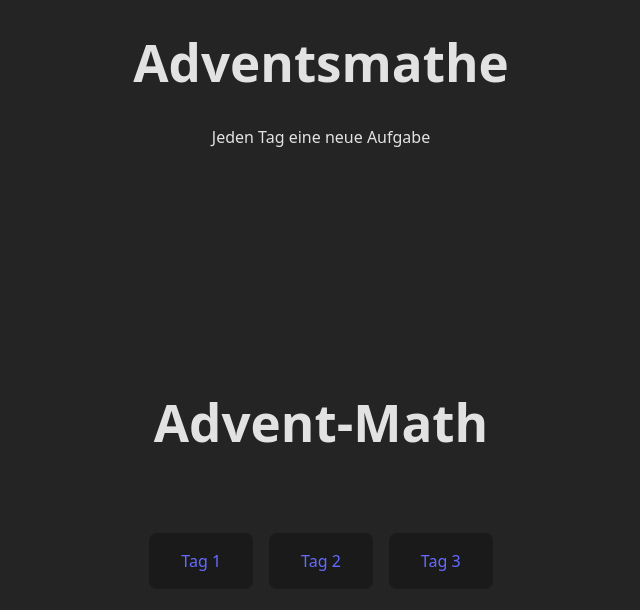
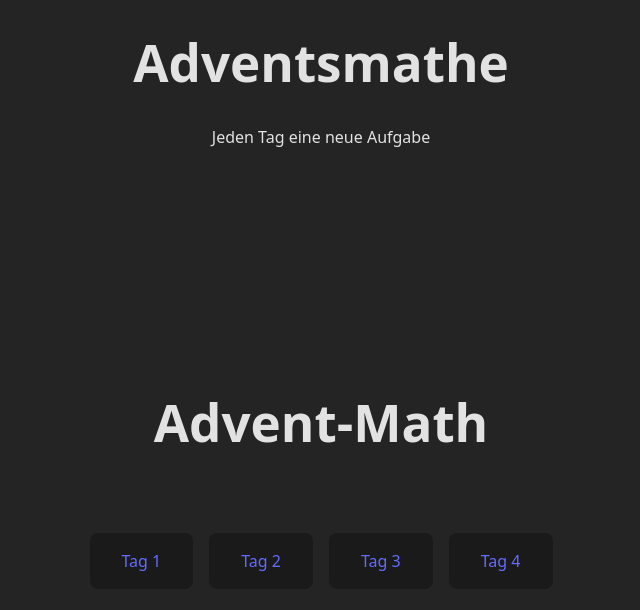
Before and after one commit to cedricgeissmann/advent-math, a SvelteKit app: page / in a window 1280 px wide. Shown: the top 610 px of the page, without its empty margins (319-959 px from the left). Built offline with nearby package versions, Linux system fonts and the light colour scheme.

Commit message:
Add day 4 to homepage.

```diff
--- a/src/routes/+page.svelte
+++ b/src/routes/+page.svelte
@@ -14,6 +14,9 @@ import { base } from "$app/paths";
     </li>
     <li>
       <a href="{base}/day03">Tag 3</a>
+    </li>
+    <li>
+      <a href="{base}/day04">Tag 4</a>
     </li>
   </ul>
 </nav>
```
